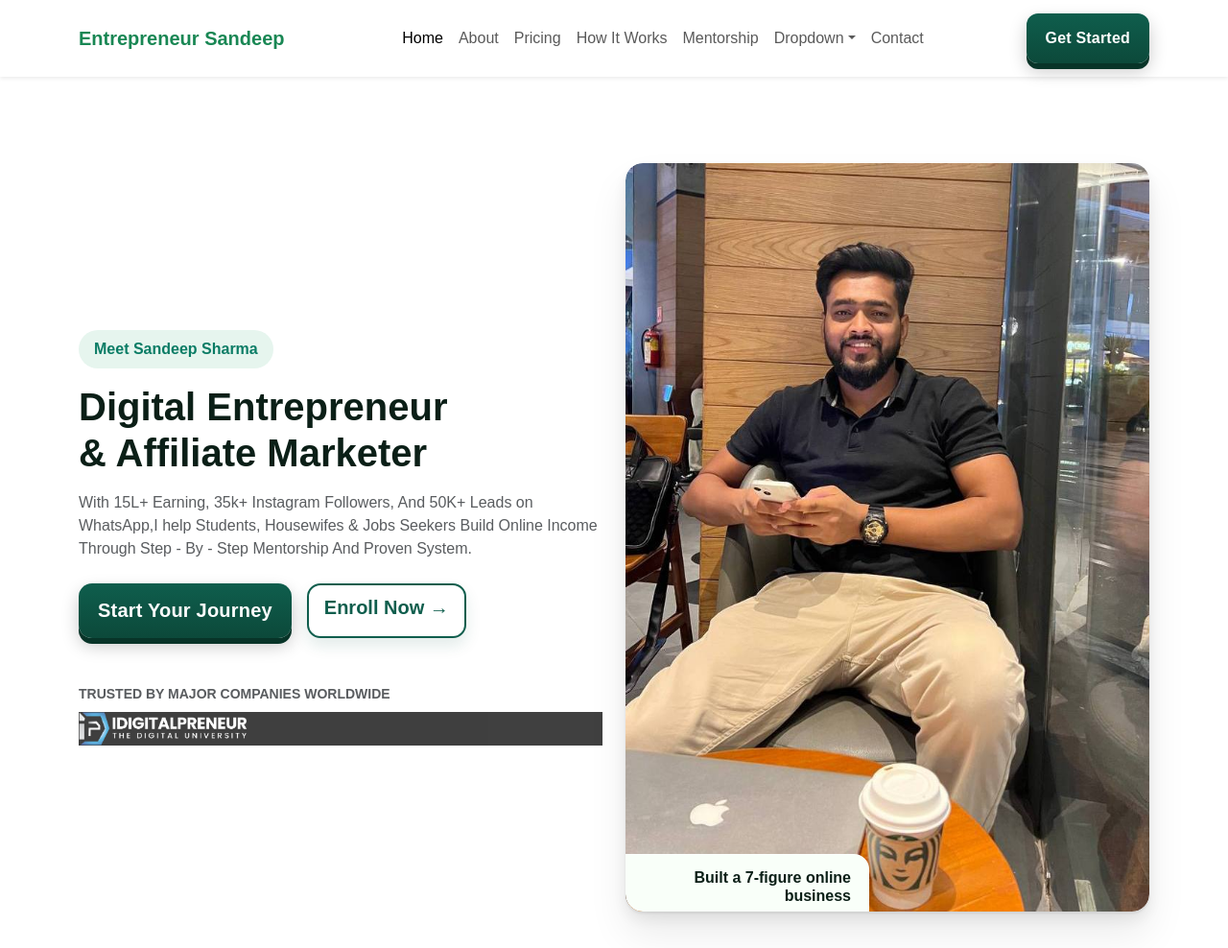
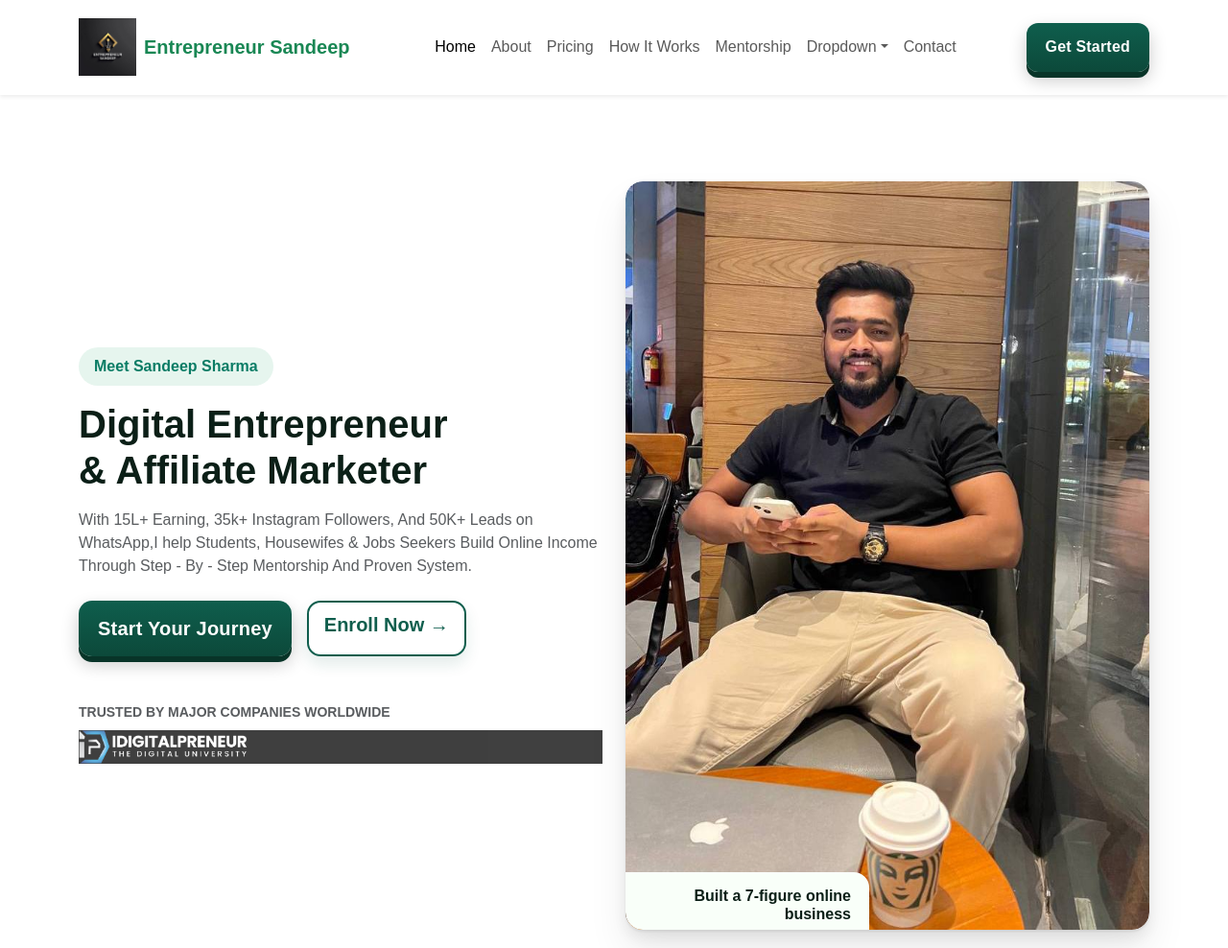
Before and after one commit to sarya9634-work/Sharmajipreneur, a plain HTML site: page index.html in a window 1280 px wide. Shown: the top 988 px of the page at 96% size. Drawn offline with nearby package versions, Linux system fonts and the light colour scheme.

Commit message:
Update index.html

```diff
--- a/index.html
+++ b/index.html
@@ -427,7 +427,7 @@
   <nav class="navbar navbar-expand-lg bg-white shadow-sm u-2d-sm">
     <div class="container">
       <a class="navbar-brand d-flex align-items-center fw-bold text-success" href="#">
-        <!-- <img src="img/logo.jpeg" alt="Logo" class="me-2" style="height:60px;"> -->
+        <img src="img/logo.jpeg" alt="Logo" class="me-2" style="height:60px;">
          <span class="">Entrepreneur Sandeep</span>
       </a>
 
```
